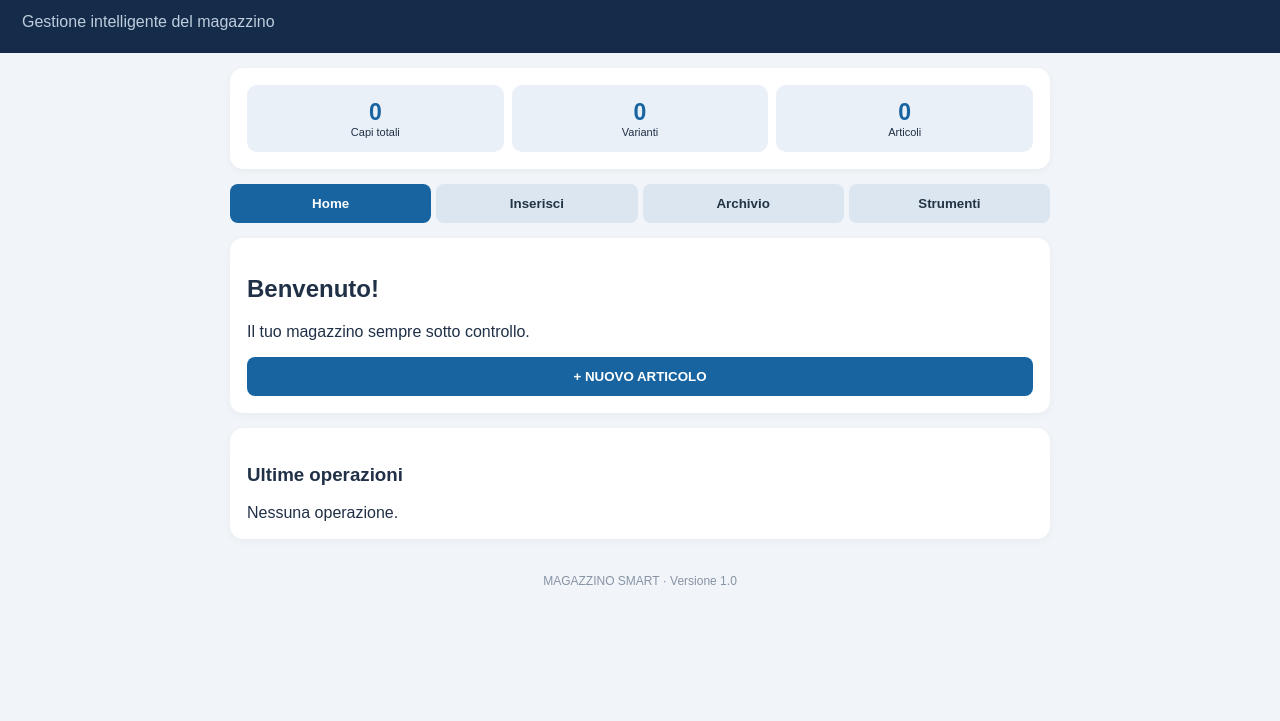
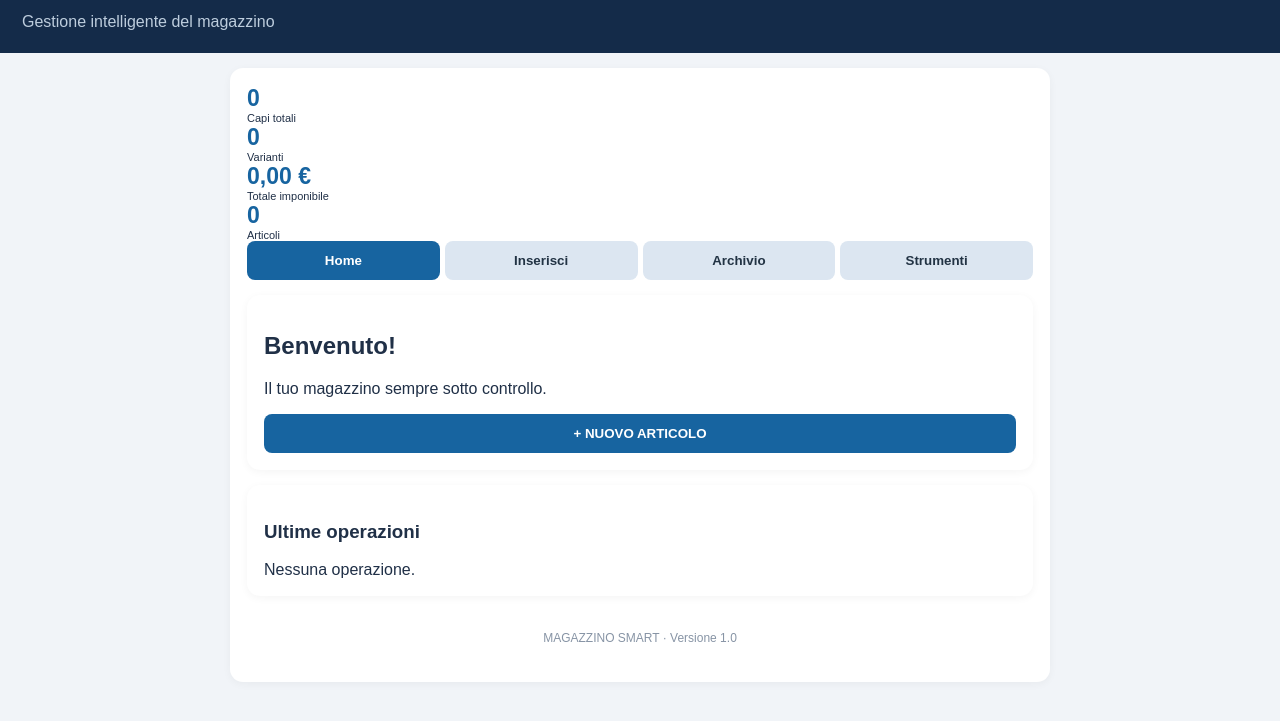
Before and after one commit to pierobalbusso/Magazzino-Smart, a plain HTML site: page index.html in a window 1280 px wide. Shown: the part 71-792 px from the top of the page. Drawn offline with Linux system fonts and the light colour scheme.

Commit message:
Update index.html

```diff
--- a/index.html
+++ b/index.html
@@ -32,9 +32,8 @@ main{padding:15px;max-width:850px;margin:auto}
  margin-bottom:15px;
  box-shadow:0 2px 8px #0000000b;
 }
-.stats{
- display:grid;
- grid-template-columns:repeat(3,1fr);
+css
+grid-template-columns:repeat(4,1fr);
  gap:8px;
 }
 .stat{
@@ -148,6 +147,9 @@ footer{
  <div class="stat">
   <strong id="variants">0</strong>
   <span>Varianti</span>
+  <div class="stat">
+<strong id="imponibile">0,00 €</strong>
+<span>Totale imponibile</span>
  </div>
  <div class="stat">
   <strong id="codes">0</strong>
```
